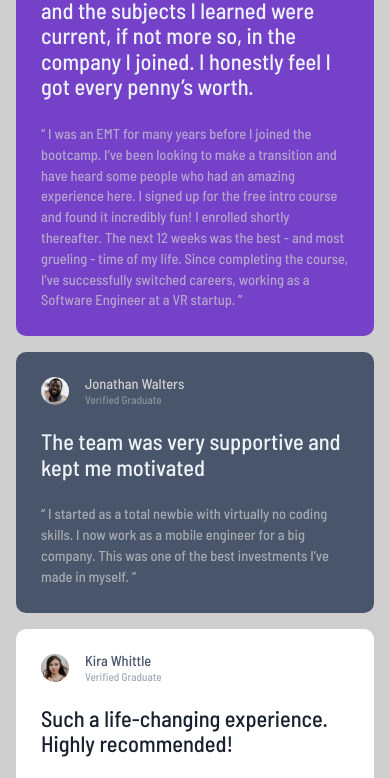
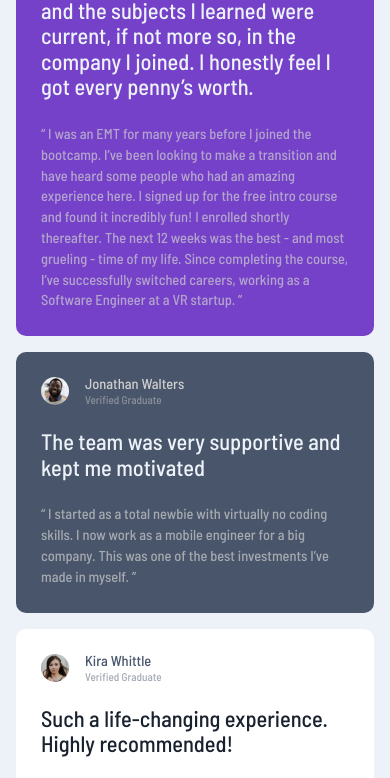
Before and after one commit to tomwinskell/testimonialsgrid, a plain HTML site: page index.html in a window 390 px wide. Shown: the part 125-903 px from the top of the page. Drawn offline with Linux system fonts and the light colour scheme.

Commit message:
Update background colour and semantic html tags for accessability

```diff
--- a/app.css
+++ b/app.css
@@ -85,7 +85,7 @@ body
 {
   font-family: 'Barlow Semi Condensed';
   box-sizing: border-box;
-  background-color: var(--light-gray);
+  background-color: var(--light-grayblue);
 }
 
 /* card structure / layout */
@@ -293,7 +293,7 @@ body
   }
   .card--violet
   {
-    background-position-x: 75%;
+    background-position-x: 92%;
     background-position-x: right 18px;
   }
 }
--- a/index.html
+++ b/index.html
@@ -16,9 +16,9 @@
     <title>Testimonials</title>
   </head>
   <body>
-    <section class="card-grid">
+    <main class="card-grid">
       <div class="card-grid__container">
-        <component class="card card--violet card--left">
+        <div class="card card--violet card--left">
           <div class="card__header">
             <div class="card__header__leftcol">
               <img
@@ -47,7 +47,7 @@
             completing the course, I’ve successfully switched careers, working
             as a Software Engineer at a VR startup. ”
           </p>
-        </component>
+        </div>
 
         <div class="card card--dark-grayblue card--middle">
           <div class="card__header">
@@ -163,6 +163,6 @@
           </p>
         </div>
       </div>
-    </section>
+    </main>
   </body>
 </html>
```
